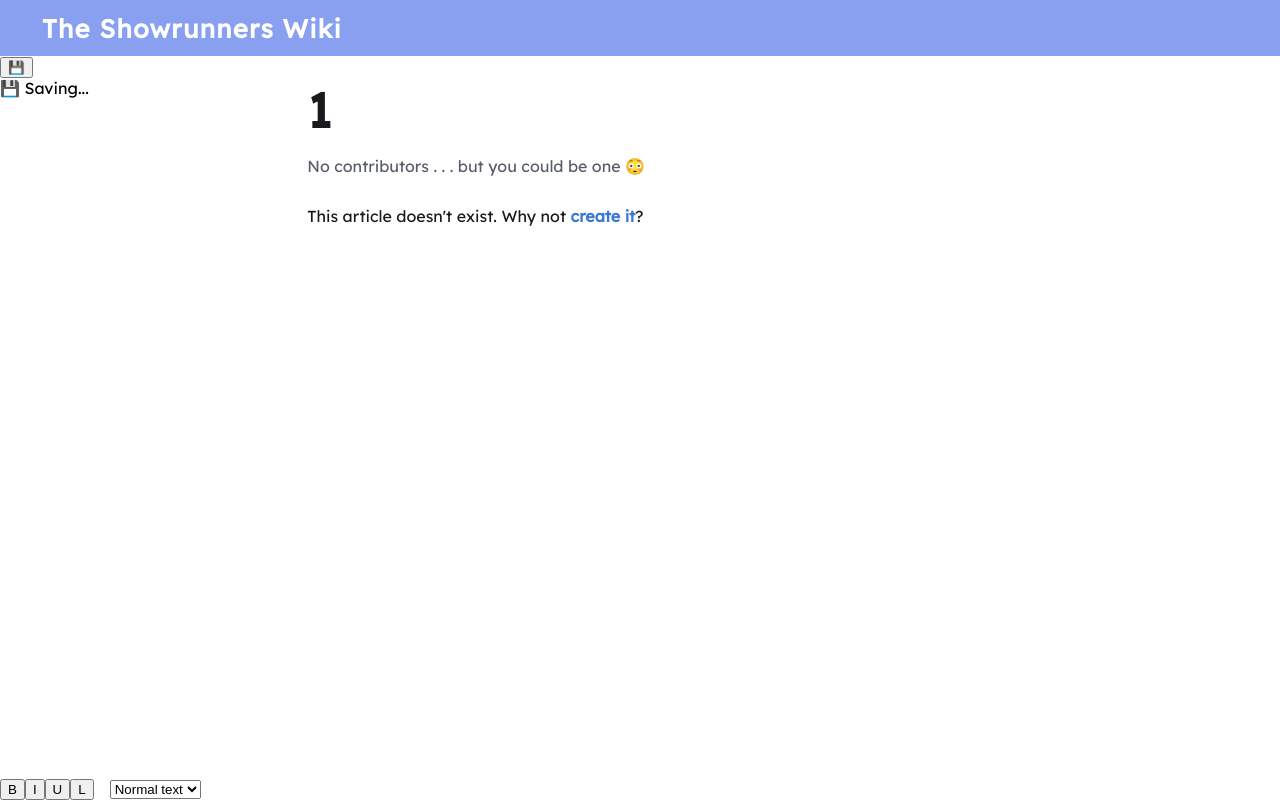
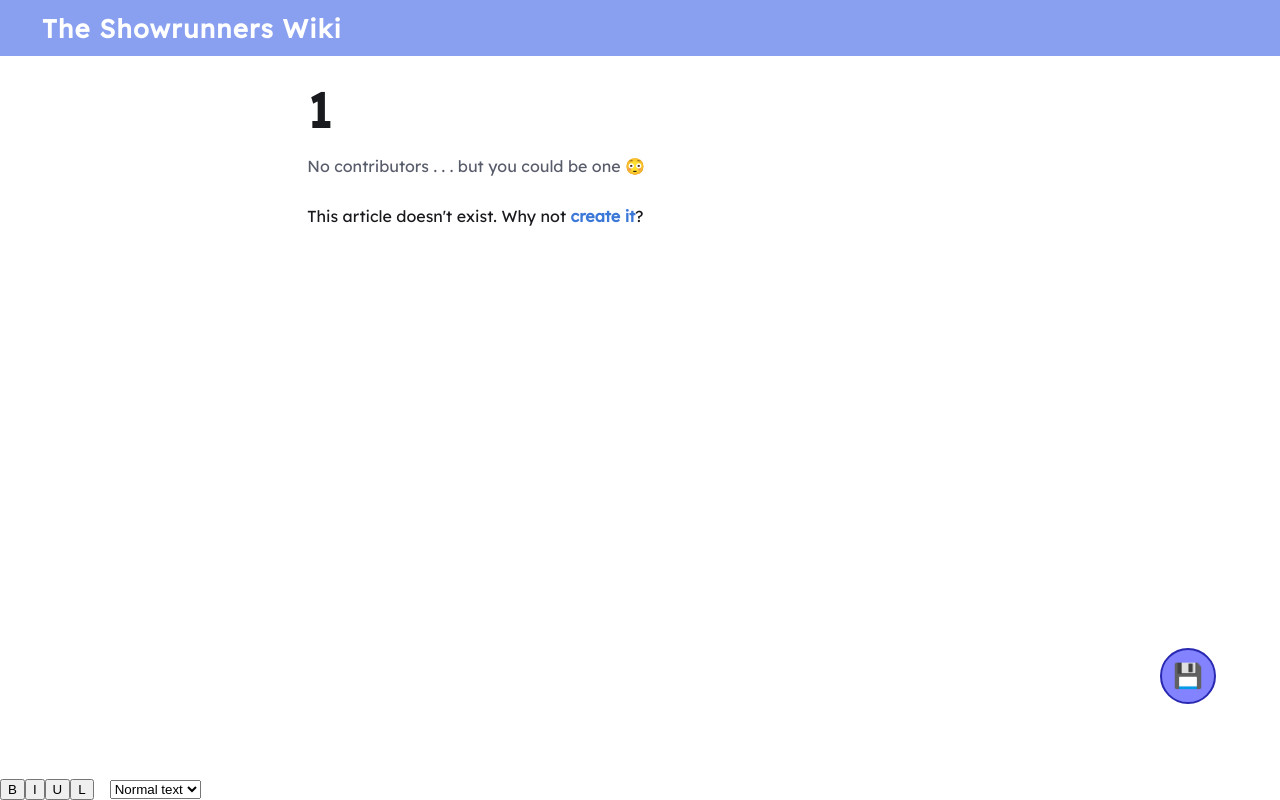
Before and after one commit to Makuwro/dragowik, a React (Create React App) app: page /wiki/article/1/edit in a window 1280 px wide. Built offline with nearby package versions, Linux system fonts and the light colour scheme; no server answers.

Commit message:
Add save style

```diff
--- a/src/styles/article.css
+++ b/src/styles/article.css
@@ -90,6 +90,44 @@ article {
 
 .article-link-invalid {
   color: #e95b5b !important;
+}
+
+#editor-save button {
+  width: 15vw;
+  height: 15vw;
+  max-height: 56.28px;
+  max-width: 56.28px;
+  border: 2px solid #2929b2;
+  border-radius: 100%;
+  font-size: 1.5rem;
+  bottom: 12vh;
+  right: 5vw;
+  position: fixed;
+  background-color: #8383ff;
+}
+
+#editor-save-cover {
+  z-index: 4;
+  position: fixed;
+  top: 0;
+  background-color: #8383ff;
+  width: 100vw;
+  height: 100vh;
+  color: white;
+  font-weight: bold;
+  font-size: 2rem;
+  display: flex;
+  justify-content: center;
+  align-items: center;
+  transition: top 0.1s;
+}
+
+.editor-save-cover-waiting {
+  top: 100vh !important;
+}
+
+.editor-save-cover-done {
+  top: -100vh !important;
 }
 
 #editor-formatter {
```
